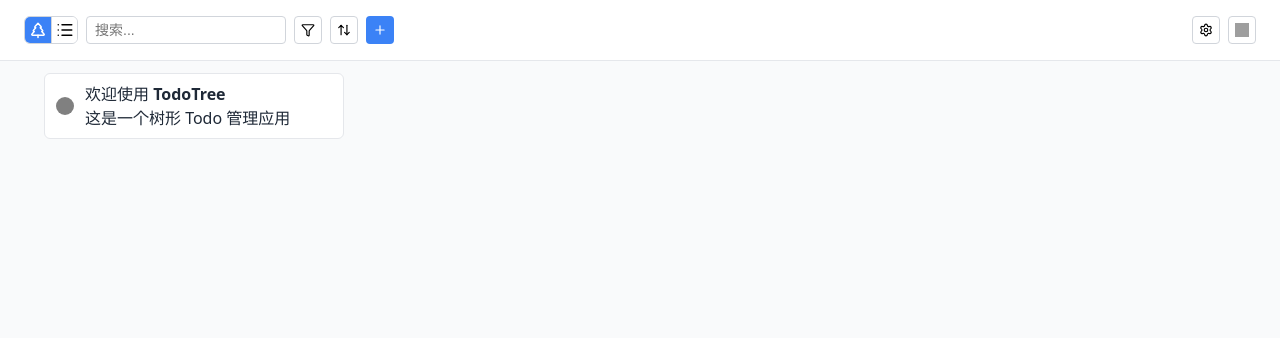
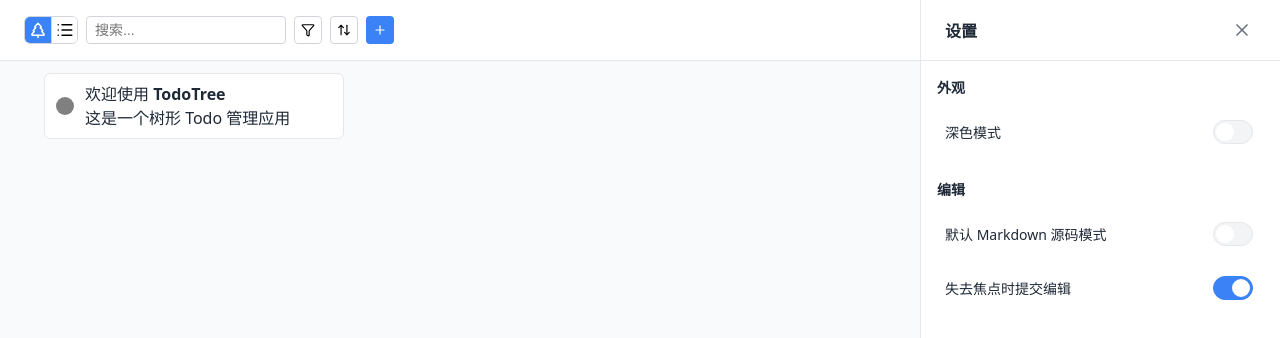
Before and after one commit to ForkKILLET/TodoTree, a Vue app in the folder packages/frontend/: page / in a window 1280 px wide. Both pictures are taken after a click on the button 1206 px from the left and 30 px from the top of the page. Shown: the top 338 px of the page. Built offline with nearby package versions, Linux system fonts and the light colour scheme; grey boxes are pictures that could not be loaded; the HTML template or start-up script is replaced by a standard one.

Commit message:
feat: 设置面板

```diff
--- a/packages/frontend/src/App.vue
+++ b/packages/frontend/src/App.vue
@@ -9,9 +9,10 @@
       @update:filter="handleFilterUpdate"
       @update:sort="handleSortUpdate"
       @add-root="handleAddRoot"
+      @settings-open="showSettings = true"
     />
 
-    <div v-if="loading" class="loading">加载中...</div>
+    <div v-if="loading" class="loading">加载中…</div>
 
     <TodoList
       v-else
@@ -26,6 +27,8 @@
       @add-child="handleAddChild"
       @reorder="handleReorder"
     />
+
+    <SettingsPanel :is-open="showSettings" @close="showSettings = false" />
   </div>
 </template>
 
@@ -33,6 +36,7 @@
 import { onMounted, ref, computed } from 'vue'
 import Toolbar from './components/Toolbar.vue'
 import TodoList from './components/TodoList.vue'
+import SettingsPanel from './components/SettingsPanel.vue'
 import { useTodos } from './composables/useTodos'
 import type { TodoStatus, SortOptions, TodoTreeNode } from './types/todo'
 
@@ -56,6 +60,7 @@ const {
 } = useTodos()
 
 const editingTodoId = ref<string | null>(null)
+const showSettings = ref(false)
 
 const isDraggable = computed(() => sortOptions.value.length === 0 && viewMode.value === 'tree')
 
--- /dev/null
+++ b/packages/frontend/src/components/SettingsPanel.vue
@@ -0,0 +1,198 @@
+<template>
+  <div class="settings-panel" v-show="isOpen">
+    <div class="settings-header">
+      <h2>设置</h2>
+      <button
+        type="button"
+        class="settings-close"
+        @click="emit('close')"
+        v-tooltip="'关闭'"
+      >
+        <X :size="20" />
+      </button>
+    </div>
+
+    <div class="settings-content">
+      <div v-for="section in sections" :key="section.id" class="settings-section">
+        <h3 class="settings-section-title">{{ section.label }}</h3>
+
+        <div class="settings-items">
+          <div v-for="item in section.items" :key="item.key" class="settings-item">
+            <label class="settings-item-label">
+              <div class="settings-item-info">
+                <span class="settings-item-name">{{ item.label }}</span>
+                <span v-if="item.description" class="settings-item-description">
+                  {{ item.description }}
+                </span>
+              </div>
+
+              <input
+                v-if="item.type === 'boolean'"
+                type="checkbox"
+                class="settings-toggle"
+                v-model="item.ref.value"
+              />
+            </label>
+          </div>
+        </div>
+      </div>
+    </div>
+  </div>
+</template>
+
+<script setup lang="ts">
+import { X } from 'lucide-vue-next'
+import { useSettings } from '../composables/useSettings'
+import { vTooltip } from '../directives/tooltip'
+
+interface Props {
+  isOpen: boolean
+}
+
+const emit = defineEmits<{
+  (e: 'close'): void
+}>()
+
+defineProps<Props>()
+
+const { getSections } = useSettings()
+const sections = getSections()
+</script>
+
+<style scoped>
+.settings-panel {
+  position: fixed;
+  top: 0;
+  right: 0;
+  bottom: 0;
+  width: min(100vw, 360px);
+  z-index: 999;
+  display: flex;
+  flex-direction: column;
+  background: var(--color-bg-primary);
+  border-left: 1px solid var(--color-border);
+}
+
+.settings-header {
+  display: flex;
+  align-items: center;
+  justify-content: space-between;
+  padding: 16px 24px;
+  border-bottom: 1px solid var(--color-border);
+}
+
+.settings-header h2 {
+  margin: 0;
+  font-size: var(--text-lg);
+  font-weight: 600;
+  color: var(--color-text-primary);
+}
+
+.settings-close {
+  background: transparent;
+  border: none;
+  cursor: pointer;
+  padding: 4px;
+  display: flex;
+  align-items: center;
+  justify-content: center;
+  color: var(--color-text-secondary);
+  border-radius: var(--radius-md);
+  transition: var(--transition-fast);
+}
+
+.settings-close:hover {
+  background: var(--color-bg-hover);
+  color: var(--color-text-primary);
+}
+
+.settings-content {
+  flex: 1;
+  overflow-y: auto;
+  padding: 16px;
+}
+
+.settings-section {
+  margin-bottom: 24px;
+}
+
+.settings-section:last-child {
+  margin-bottom: 0;
+}
+
+.settings-section-title {
+  margin: 0 0 12px 0;
+  font-size: var(--text-base);
+  font-weight: 600;
+  color: var(--color-text-primary);
+}
+
+.settings-items {
+  display: flex;
+  flex-direction: column;
+  gap: 8px;
+}
+
+.settings-item {
+  padding: 8px;
+}
+
+.settings-item-label {
+  display: flex;
+  align-items: center;
+  justify-content: space-between;
+  cursor: pointer;
+  user-select: none;
+  gap: 12px;
+}
+
+.settings-item-info {
+  display: flex;
+  flex-direction: column;
+  gap: 4px;
+}
+
+.settings-item-name {
+  font-size: var(--text-base);
+  color: var(--color-text-primary);
+}
+
+.settings-item-description {
+  font-size: var(--text-sm);
+  color: var(--color-text-secondary);
+}
+
+.settings-toggle {
+  width: 40px;
+  height: 24px;
+  appearance: none;
+  background: var(--color-bg-hover);
+  border: 1px solid var(--color-border);
+  border-radius: 12px;
+  cursor: pointer;
+  position: relative;
+  transition: var(--transition-fast);
+  flex-shrink: 0;
+}
+
+.settings-toggle:checked {
+  background: var(--color-primary);
+  border-color: var(--color-primary);
+}
+
+.settings-toggle::before {
+  content: '';
+  position: absolute;
+  top: 2px;
+  left: 2px;
+  width: 18px;
+  height: 18px;
+  background: white;
+  border-radius: 50%;
+  transition: var(--transition-fast);
+}
+
+.settings-toggle:checked::before {
+  left: 18px;
+}
+</style>
--- a/packages/frontend/src/components/TodoList.vue
+++ b/packages/frontend/src/components/TodoList.vue
@@ -8,12 +8,12 @@
       :level="isTree ? todo.level : 0"
       :should-auto-edit="editingTodoId === todo.id"
       :is-draggable="isDraggable"
-      @toggle-expand="(id) => $emit('toggle-expand', id)"
-      @expand-to-matched-descendants="(id) => $emit('expand-to-matched-descendants', id)"
-      @update="(id, changes) => $emit('update', id, changes)"
-      @delete="(id) => $emit('delete', id)"
-      @add-child="(parentId) => $emit('add-child', parentId)"
-      @reorder="(draggedId, targetId, insertBefore) => $emit('reorder', draggedId, targetId, insertBefore)"
+      @toggle-expand="(id) => emit('toggle-expand', id)"
+      @expand-to-matched-descendants="(id) => emit('expand-to-matched-descendants', id)"
+      @update="(id, changes) => emit('update', id, changes)"
+      @delete="(id) => emit('delete', id)"
+      @add-child="(parentId) => emit('add-child', parentId)"
+      @reorder="(draggedId, targetId, insertBefore) => emit('reorder', draggedId, targetId, insertBefore)"
     />
     <div v-if="todos.length === 0" class="empty-state">
       暂无 Todo 项
--- a/packages/frontend/src/components/Toolbar.vue
+++ b/packages/frontend/src/components/Toolbar.vue
@@ -8,7 +8,7 @@
           :icon="icon"
           :key="value"
           square
-          @click="$emit('update:viewMode', value)"
+          @click="emit('update:viewMode', value)"
           :tooltip="label"
         >
         </TButton>
@@ -39,13 +39,6 @@
           >
             <CircleCheck :size="14" />
             <span>状态</span>
-          </button>
-          <button
-            type="button"
-            class="menu-item"
-          >
-            <Type :size="14" />
-            <span>内容</span>
           </button>
         </div>
       </div>
@@ -78,7 +71,7 @@
         square
         :icon="Plus"
         tooltip="添加根项"
-        @click="$emit('add-root')"
+        @click="emit('add-root')"
       />
 
       <div class="toolbar-right-actions">
@@ -87,7 +80,7 @@
           square
           :icon="Settings"
           tooltip="设置"
-          @click="handleSettingsPlaceholder"
+          @click="openSettings"
         />
         <TButton
           size="sm"
@@ -146,7 +139,7 @@
 
 <script setup lang="ts">
 import { nextTick, onBeforeUnmount, onMounted, ref, watch, type Component } from 'vue'
-import { TreePine, List, Plus, Funnel, ArrowUpDown, SortAsc, SortDesc, Trash2, Type, CircleCheck, Clock, BadgeCheck, Settings } from 'lucide-vue-next'
+import { TreePine, List, Plus, Funnel, ArrowUpDown, SortAsc, SortDesc, Trash2, CircleCheck, Clock, Settings } from 'lucide-vue-next'
 import StatusDot from './StatusDot.vue'
 import TButton from './TButton.vue'
 import TButtonGroup from './TButtonGroup.vue'
@@ -167,6 +160,7 @@ const emit = defineEmits<{
   'update:filter': [statuses: TodoStatus[], searchText: string]
   'update:sort': [steps: SortStep[]]
   'add-root': []
+  'settings-open': []
 }>()
 
 const searchText = ref(props.filterSearchText)
@@ -197,7 +191,7 @@ const statuses: Definition<TodoStatus>[] = [
 const sortFieldsWithIcons: DefinitionWithIcon<SortField>[] = [
   { value: 'createdAt', label: '创建时间', icon: Clock },
   { value: 'updatedAt', label: '更新时间', icon: Clock },
-  { value: 'status', label: '状态', icon: BadgeCheck }
+  { value: 'status', label: '状态', icon: CircleCheck }
 ]
 
 const getSortFieldLabel = (field: SortField) => {
@@ -278,7 +272,8 @@ const updateSort = () => {
   emit('update:sort', sortSteps.value)
 }
 
-const handleSettingsPlaceholder = () => {
+const openSettings = () => {
+  emit('settings-open')
 }
 
 const openGithub = () => {
--- /dev/null
+++ b/packages/frontend/src/composables/useSettings.ts
@@ -0,0 +1,121 @@
+import { computed, ref, type ComputedRef } from 'vue'
+
+export interface SettingsSection {
+  id: string
+  label: string
+  items: SettingItem[]
+}
+
+export interface SettingItemBase {
+  key: string
+  label: string
+  description?: string
+}
+
+export interface BooleanSettingItem extends SettingItemBase {
+  type: 'boolean'
+  ref: ComputedRef<boolean>
+}
+
+export interface StringSettingItem extends SettingItemBase {
+  type: 'string'
+  ref: ComputedRef<string>
+}
+
+export interface SelectSettingItem extends SettingItemBase {
+  type: 'select'
+  ref: ComputedRef<string>
+  options: Array<{ label: string, value: string | number }>
+}
+
+export type SettingItem =
+  | BooleanSettingItem
+  | StringSettingItem
+  | SelectSettingItem
+
+export interface SettingsData {
+  darkMode: boolean
+  defaultMarkdownMode: boolean
+  autoSubmitOnBlur: boolean
+}
+
+export type SettingKey = keyof SettingsData
+
+export function useSettings() {
+  const STORAGE_KEY = 'todotree.settings'
+
+  const DEFAULT_SETTINGS: SettingsData = {
+    darkMode: !! window.matchMedia?.('(prefers-color-scheme: dark)').matches,
+    defaultMarkdownMode: false,
+    autoSubmitOnBlur: true,
+  }
+
+  const readStorage = (): SettingsData => {
+    try {
+      const raw = localStorage.getItem(STORAGE_KEY)
+      if (! raw) return DEFAULT_SETTINGS
+      return JSON.parse(raw) as SettingsData
+    }
+    catch {
+      return DEFAULT_SETTINGS
+    }
+  }
+
+  const writeStorage = () => {
+    localStorage.setItem(STORAGE_KEY, JSON.stringify(settingsData.value))
+  }
+
+  const settingsData = ref<SettingsData>(readStorage())
+
+  const updateSetting = <K extends SettingKey>(key: K, value: SettingsData[K]) => {
+    settingsData.value[key] = value
+    writeStorage()
+  }
+
+  const getSettingItemRef = <K extends SettingKey>(key: K): ComputedRef<SettingsData[K]> => computed({
+    get: () => settingsData.value[key],
+    set: (value) => {
+      settingsData.value[key] = value
+      writeStorage()
+    },
+  })
+
+  const getSections = (): SettingsSection[] => [
+    {
+      id: 'appearance',
+      label: '外观',
+      items: [
+        {
+          key: 'darkMode',
+          label: '深色模式',
+          type: 'boolean',
+          ref: getSettingItemRef('darkMode'),
+        }
+      ]
+    },
+    {
+      id: 'editing',
+      label: '编辑',
+      items: [
+        {
+          key: 'defaultMarkdownMode',
+          label: '默认 Markdown 源码模式',
+          type: 'boolean',
+          ref: getSettingItemRef('defaultMarkdownMode'),
+        },
+        {
+          key: 'autoSubmitOnBlur',
+          label: '失去焦点时提交编辑',
+          type: 'boolean',
+          ref: getSettingItemRef('autoSubmitOnBlur'),
+        }
+      ]
+    }
+  ]
+
+  return {
+    settingsData,
+    updateSetting,
+    getSections
+  }
+}
--- a/packages/frontend/src/directives/tooltip.ts
+++ b/packages/frontend/src/directives/tooltip.ts
@@ -1,6 +1,6 @@
 import type { Directive } from 'vue'
 
-const TOOLTIP_DELAY = 200
+const TOOLTIP_DELAY = 600
 
 declare global {
   interface HTMLElement {
--- /dev/null
+++ b/packages/frontend/src/types/utils.ts
@@ -0,0 +1,3 @@
+export type DistributiveOmit<T, K extends keyof any> = T extends any
+  ? Omit<T, K>
+  : never
```
